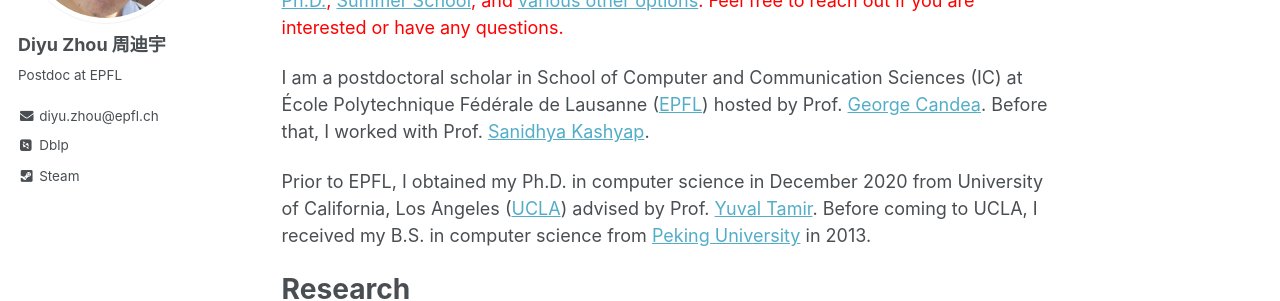
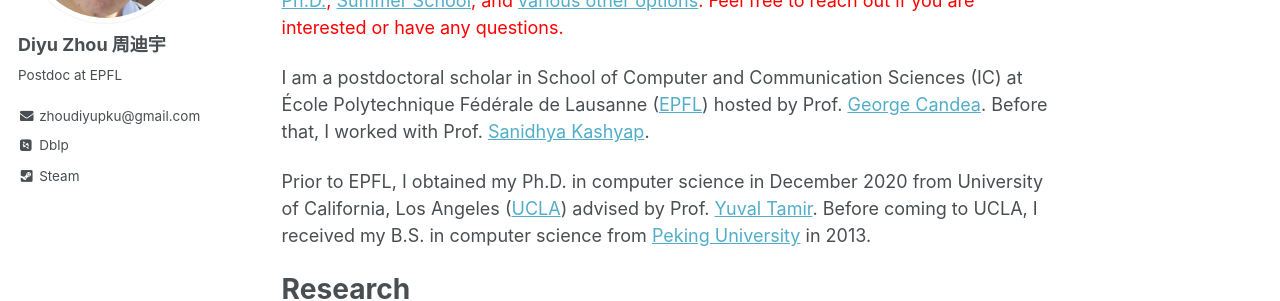
Before and after one commit to zhou-diyu/zhou-diyu.github.io, a Jekyll site: the page built from _pages/about.md, in a window 1280 px wide. Shown: the part 278-579 px from the top of the page. Built offline with Jekyll 4.4.1, drawn with Linux system fonts in a browser that asks for light colours; some web fonts are replaced.

Commit message:
update the email address used for the transitional period

```diff
--- a/_config.yml
+++ b/_config.yml
@@ -88,7 +88,7 @@
   pubmed           :
   googlescholar    :
   dblp             : "https://dblp.org/pid/223/6823.html"
-  email            : "diyu.zhou@epfl.ch"
+  email            : "zhoudiyupku@gmail.com"
   researchgate     :  # example: "https://www.researchgate.net/profile/yourprofile"
   uri              :
   bitbucket        :
```
